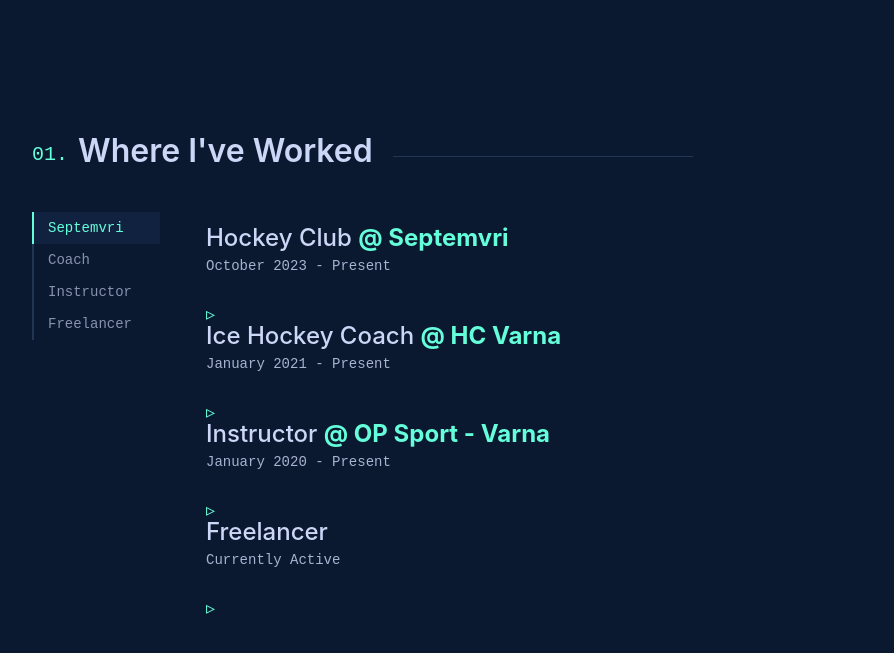
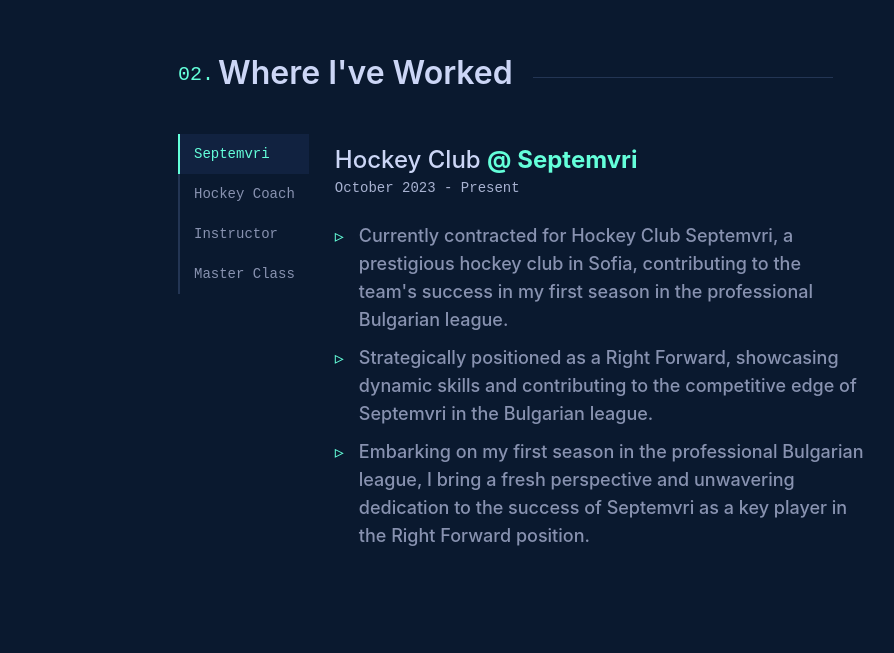
Before and after one commit to IvanSarabeev/Portfolio-v2, a React (Vite) app: page / in a window 1280 px wide. Shown: the part 1638-2291 px from the top of the page, without its empty margins (112-1006 px from the left). Built offline with nearby package versions, Linux system fonts and the light colour scheme.

Commit message:
style: styled the overall section design

```diff
--- a/src/constants/data.ts
+++ b/src/constants/data.ts
@@ -12,10 +12,43 @@ export const socialLinks = [
 ] as const;
 
 export const experienceList = [
-    {id:1, title:"Hockey Club",subtitle:"@ Septemvri", period:"October 2023 - Present", text:""},
-    {id:2, title:"Ice Hockey Coach",subtitle:"@ HC Varna", period:"January 2021 - Present", text:""},
-    {id:3, title:"Instructor",subtitle:"@ OP Sport - Varna", period:"January 2020 - Present", text:""},
-    {id:4, title:"Freelancer",subtitle:"", period:"Currently Active", text:""},
+    {
+        id:1,
+        title:"Hockey Club",
+        subtitle:"@ Septemvri",
+        period:"October 2023 - Present",
+        text:"Currently contracted for Hockey Club Septemvri, a prestigious hockey club in Sofia, contributing to the team's success in my first season in the professional Bulgarian league.",
+        text2:"Strategically positioned as a Right Forward, showcasing dynamic skills and contributing to the competitive edge of Septemvri in the Bulgarian league.",
+        text3:"Embarking on my first season in the professional Bulgarian league, I bring a fresh perspective and unwavering dedication to the success of Septemvri as a key player in the Right Forward position.",
+    },
+    {
+        id:2,
+        title:"Ice Hockey Coach",
+        subtitle:"@ HC Varna",
+        period:"January 2021 - Present",
+        text:"Hockey Coach with a strategic approach to player development, emphasizing skill enhancement and team cohesion for competitive success.",
+        text2:"Demonstrated leadership and communication skills honed through experience as a Hockey Coach, fostering collaborative environments for optimal results.",
+        text3:"",
+    },
+    {
+        id:3,
+        title:"Instructor",
+        subtitle:"@ Sport - Varna",
+        period:"January 2020 - Present",
+        text:"Experienced Instructor with 3+ plus years of experience, adept at cultivating success in both individual and team settings.",
+        text2:"Proven track record as a motivator and mentor, instilling a passion for excellence and continuous improvement in both coaching and instructional roles.",
+        text3:"Instructor specializing in the latest industry trends, providing cutting-edge knowledge and hands-on experience to empower individuals interest.",
+    },
+    {
+        id:4,
+        title:"IT Master",
+        subtitle:"@ Class №10",
+        period:"January 2022 - June 2023",
+        text:"Collaboration with fellow students, particularly developing functional specifications, through internal API integrations.",
+        text2:"Developed and styled the web application for UE - Varna using React, Node.js and Tailwind with addition Chakra UI for styling the app.",
+        text3:"Contributed extensively to the creation of Prodavalnik, a public-facing market for selling or buying books from other students."
+    }
+    ,
 ] as const;
 
 export const projectShowcase = [
--- a/src/index.css
+++ b/src/index.css
@@ -68,7 +68,7 @@
   }
 
   .list-btn {
-    @apply relative w-full h-8 min-w-32 flex items-center justify-center font-monts text-sm whitespace-nowrap text-center md:justify-start py-0 px-3.5 border-l-0 border-b-2 border-solid md:border-l-2 md:border-b-0 cursor-pointer border-lightest-navy hover:text-green hover:outline-none hover:bg-light-navy;
+    @apply relative h-10 w-full min-w-[120px] flex items-center justify-center font-monts text-sm whitespace-nowrap text-left md:justify-start py-0 px-3.5 border-l-0 border-b-2 border-solid md:border-l-2 md:border-b-0 ease-slow-transition cursor-pointer border-lightest-navy hover:text-green hover:outline-none hover:bg-light-navy;
   }
 }
 
@@ -166,23 +166,20 @@
     width: 100%;
     display: flex;
     align-items: center;
-    margin:10px 0 40px;
+    margin: 10px 0 40px;
     white-space: nowrap;
     font-size: clamp(26px, 5vw, 32px);
     color:var(--lightest-slate);
     font-weight: 600;
   }
 
-  .numbered-headings::before {
-    position: relative;
-    bottom: -4px;
-    counter-increment: section 1;
-    content: "0" counter(section) ".";
-    margin-right: 10px;
+  .num-headings {
+    font-family: var(--font-mono);
+    font-size: clamp(16px, 3vw, 20px);
+    font-weight: 400;
     color: var(--green);
-    font-family: var(--font-mono);
-    font-weight: 400;
-    font-size: clamp(16px, 3vw, 20px);
+    margin-right: 4px;
+    margin-top: 5px;
   }
 
   .numbered-headings::after {
@@ -194,6 +191,10 @@
     height: 1px;
     margin-left: 20px;
     background-color: var(--lightest-navy);
+  }
+
+  .job-titles {
+    width: calc(100% + 100px);
   }
 }
 
--- a/src/pages/About.tsx
+++ b/src/pages/About.tsx
@@ -12,7 +12,9 @@ const skillsList = [
 const About = () => {
   return (
     <section id="about" className="section-layout">
-        <h2 className="numbered-headings">About Me</h2>
+        <h2 className="numbered-headings">
+            <span className="num-headings">01.</span> About Me
+        </h2>
         <article className="gap-12 grid grid-cols-1 md:grid-cols-2">
             <div className="block text-pretty">
                 <p className="mb-3.5">Hello, I'm Ivan Sarabeev, a passionate <strong className="text-green">  React Developer </strong> and Ice Hockey coach from Varna, Bulgaria.</p>
--- a/src/pages/Experience.tsx
+++ b/src/pages/Experience.tsx
@@ -1,53 +1,68 @@
+import { useState } from "react";
 import Button from "components/HTML/Button";
 import { experienceList } from "constants/data";
 
 const jobList = [
-    {id:1,active:true,title:"Septemvri"},
-    {id:2,active:false,title:"Coach"},
-    {id:3,active:false,title:"Instructor"},
-    {id:4,active:false,title:"Freelancer"},
+    {id:1,title:"Septemvri"}, {id:2,title:"Hockey Coach"},
+    {id:3,title:"Instructor"}, {id:4,title:"Master Class"}
 ] as const;
 
+const Experience = () => {
+  const [currentIndex, setCurrentIndex] = useState<number>(0);
 
-const Experience = () => {
+  const handleClick = (index:number) => {
+    setCurrentIndex(index);
+  }
+
   return (
-    <section id='experience' className="section-layout">
-        <h2 className="numbered-headings">Where I've Worked</h2>
-        <div className="gap-5 block md:flex">
-            <aside role="tablist" aria-label="Job tabs"
-            className="relative z-10 w-max flex md:block pl-12 -ml-12 mb-8 list-none overflow-x-auto md:overflow-x-clip">
-                {jobList.map((item) => {
-                    return(
-                        <Button key={item.id} className={` list-btn
-                        ${item.active ? "text-green bg-light-navy border-green" : "text-inherit bg-transparent border-lightest-navy"} `}>
-                            {item.title}
-                        </Button>
-                    )
-                })}
-            </aside>
-            <article className="relative w-full ml-0 md:ml-5">
-                {experienceList.map((item) => {
+    <section id='experience' className="max-w-[700px] overflow-x-hidden">
+        <h2 className="numbered-headings">
+            <span className="num-headings">02.</span>
+            Where I've Worked
+        </h2>
+        <div className="block md:flex">
+            <div
+                role="tablist"
+                aria-label="Job tabs"
+                className="relative z-10 w-fit flex md:block mx-auto mb-8 list-none overflow-x-clip">
+                    {jobList.map((item, index) => {
+                        return(
+                            <Button role="tab-btn" key={item.id} onClick={() => handleClick(index)}
+                                className={`list-btn  ${currentIndex === index
+                                ? "text-green bg-light-navy border-green"
+                                : "text-inherit bg-transparent border-lightest-navy"}
+                                `} >
+                                {item.title}
+                            </Button>
+                        )
+                    })}
+            </div>
+            <article className="relative group w-full ml-0 md:ml-5">
+                {experienceList.filter((text) => text.id === jobList[currentIndex].id)
+                .map((item) => {
                     return (
                         <div key={item.id} className="w-full h-auto py-2.5 px-1.5">
                             <h3 className="bold-24 text-lightest-slate font-sants font-medium mb-0.5">
-                                {item.title}{" "}<strong className="text-green">{item.subtitle}</strong>
+                                {item.title}{" "}<strong className="text-green group-hover:underline underline-offset-4">{item.subtitle}</strong>
                             </h3>
                             <p className="font-monts regular-14 text-light-slate mb-6">
                                 {item.period}
                             </p>
-                            <ul className="regular-18 list-none">
-                                {/* Map throught the array of lists */}
-                                {}
-                                {/* Map throught the array of lists */}
+                            <ul className="regular-18 list-none max-w-2xl text-pretty">
                                 <li className="relative pl-6 mb-2.5 before:absolute before:content-['▹'] before:left-0 before:text-green">
-                                    {}
+                                    {item.text}
+                                </li>
+                                <li className="relative pl-6 mb-2.5 before:absolute before:content-['▹'] before:left-0 before:text-green">
+                                    {item.text2}
+                                </li>
+                                <li className="relative pl-6 mb-2.5 before:absolute before:content-['▹'] before:left-0 before:text-green">
+                                    {item.text3}
                                 </li>
                             </ul>
                         </div>
                     )
                 })}
             </article>
-
         </div>
     </section>
   )
```
